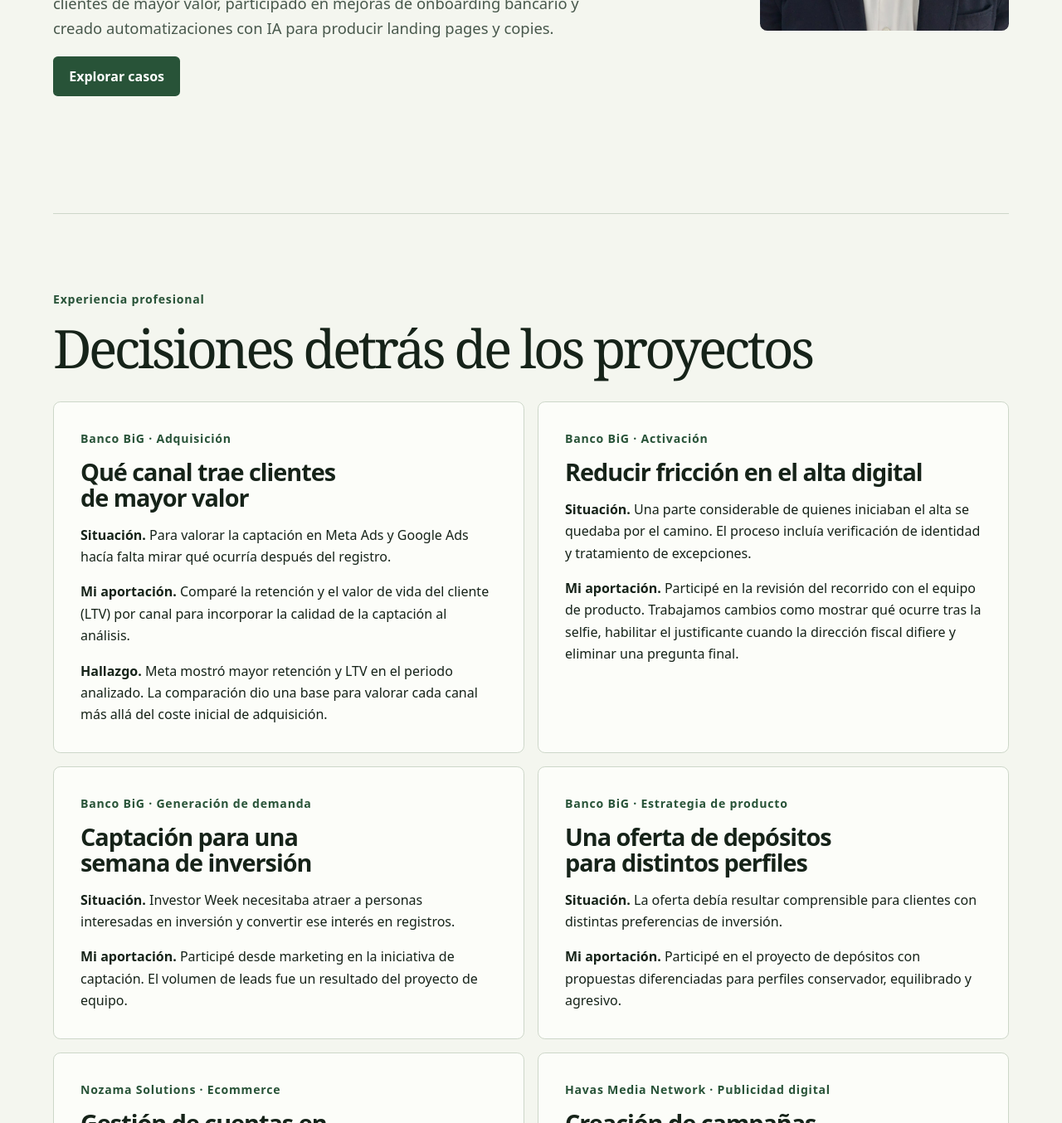
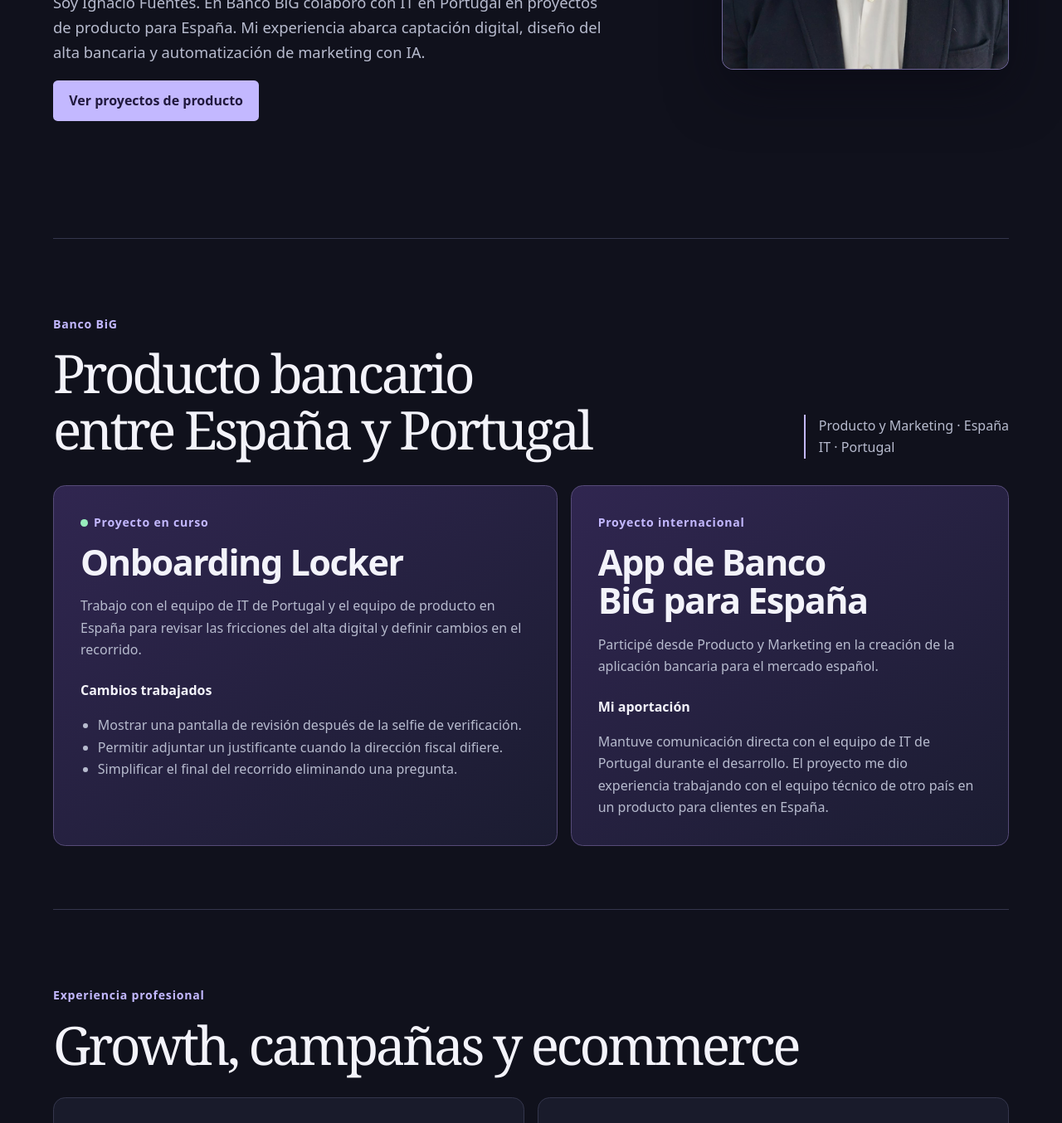
Before and after one commit to ignafuentes/Ignacio-Fuentes-Paredes, a plain HTML site: page index.html in a window 1280 px wide. Shown: the part 627-1981 px from the top of the page at 83% size. Drawn offline with Linux system fonts and the light colour scheme.

Commit message:
Add files via upload

```diff
--- a/index.html
+++ b/index.html
@@ -8,20 +8,46 @@
 <link rel="stylesheet" href="styles.css">
 </head>
 <body>
-<header class="bar"><a class="name" href="#inicio">Ignacio Fuentes</a><nav aria-label="Navegación principal"><a href="#casos">Casos</a><a href="#automatizaciones">Automatizaciones</a><a href="#trayectoria">Trayectoria</a></nav></header>
+<header class="bar"><a class="name" href="#inicio">Ignacio Fuentes</a><nav aria-label="Navegación principal"><a href="#producto">Producto</a><a href="#casos">Growth y agencia</a><a href="#automatizaciones">Automatizaciones</a><a href="#trayectoria">Trayectoria</a></nav></header>
 <main id="inicio">
 <section class="hero">
 <div>
 <p class="eyebrow">Growth Marketing · Producto digital · Madrid</p>
-<h1>Del primer clic<br>al cliente activo.</h1>
-<p class="intro">Soy Ignacio Fuentes. Trabajo en la intersección de marketing y producto. Mi experiencia abarca gestión de cuentas en Amazon, campañas display internacionales y producto bancario. He analizado qué canales captan clientes de mayor valor, participado en mejoras de onboarding bancario y creado automatizaciones con IA para producir landing pages y copies.</p>
-<a class="button" href="#casos">Explorar casos</a>
+<h1>Growth y producto<br><em>digital.</em></h1>
+<p class="intro">Soy Ignacio Fuentes. En Banco BiG colaboro con IT en Portugal en proyectos de producto para España. Mi experiencia abarca captación digital, diseño del alta bancaria y automatización de marketing con IA.</p>
+<a class="button" href="#producto">Ver proyectos de producto</a>
 </div>
 <figure class="portrait"><img src="ignacio-fuentes.png" alt="Retrato de Ignacio Fuentes" width="402" height="504"></figure>
 </section>
+<section id="producto" class="section">
+<div class="section-heading">
+<div><p class="eyebrow">Banco BiG</p><h2>Producto bancario<br>entre España y Portugal</h2></div>
+<p class="team">Producto y Marketing · España<br>IT · Portugal</p>
+</div>
+<div class="projects">
+<article class="featured">
+<p class="eyebrow"><span class="status"></span>Proyecto en curso</p>
+<h3>Onboarding Locker</h3>
+<p>Trabajo con el equipo de IT de Portugal y el equipo de producto en España para revisar las fricciones del alta digital y definir cambios en el recorrido.</p>
+<h4>Cambios trabajados</h4>
+<ul>
+<li>Mostrar una pantalla de revisión después de la selfie de verificación.</li>
+<li>Permitir adjuntar un justificante cuando la dirección fiscal difiere.</li>
+<li>Simplificar el final del recorrido eliminando una pregunta.</li>
+</ul>
+</article>
+<article class="featured">
+<p class="eyebrow">Proyecto internacional</p>
+<h3>App de Banco BiG para España</h3>
+<p>Participé desde Producto y Marketing en la creación de la aplicación bancaria para el mercado español.</p>
+<h4>Mi aportación</h4>
+<p>Mantuve comunicación directa con el equipo de IT de Portugal durante el desarrollo. El proyecto me dio experiencia trabajando con el equipo técnico de otro país en un producto para clientes en España.</p>
+</article>
+</div>
+</section>
 <section id="casos" class="section">
 <p class="eyebrow">Experiencia profesional</p>
-<h2>Decisiones detrás de los proyectos</h2>
+<h2>Growth, campañas y ecommerce</h2>
 <div class="cases">
 <article>
 <p class="eyebrow">Banco BiG · Adquisición</p>
@@ -29,12 +55,6 @@
 <p><strong>Situación.</strong> Para valorar la captación en Meta Ads y Google Ads hacía falta mirar qué ocurría después del registro.</p>
 <p><strong>Mi aportación.</strong> Comparé la retención y el valor de vida del cliente (LTV) por canal para incorporar la calidad de la captación al análisis.</p>
 <p><strong>Hallazgo.</strong> Meta mostró mayor retención y LTV en el periodo analizado. La comparación dio una base para valorar cada canal más allá del coste inicial de adquisición.</p>
-</article>
-<article>
-<p class="eyebrow">Banco BiG · Activación</p>
-<h3>Reducir fricción en el alta digital</h3>
-<p><strong>Situación.</strong> Una parte considerable de quienes iniciaban el alta se quedaba por el camino. El proceso incluía verificación de identidad y tratamiento de excepciones.</p>
-<p><strong>Mi aportación.</strong> Participé en la revisión del recorrido con el equipo de producto. Trabajamos cambios como mostrar qué ocurre tras la selfie, habilitar el justificante cuando la dirección fiscal difiere y eliminar una pregunta final.</p>
 </article>
 <article>
 <p class="eyebrow">Banco BiG · Generación de demanda</p>
--- a/styles.css
+++ b/styles.css
@@ -53,3 +53,41 @@ footer { border-top: 1px solid var(--line); }
   .hero { grid-template-columns: 1fr; }
   .portrait { width: min(11rem, 100%); }
 }
+
+:root {
+  color-scheme: dark;
+  --ink: #f3f3fa;
+  --muted: #b7bbce;
+  --paper: #10111c;
+  --line: #34364c;
+  --accent: #c3b8ff;
+}
+body {
+  background: radial-gradient(ellipse 52rem 37rem at 85% 0, #302653, transparent), var(--paper);
+}
+.bar { padding-block: 1.5rem; }
+.name { text-decoration: none; }
+nav a { text-decoration: none; }
+nav a:hover { text-decoration: underline; }
+.hero { grid-template-columns: minmax(0, 1fr) minmax(12rem, 30%); }
+.hero h1 { font-size: clamp(3.25rem, 8vw, 7.25rem); }
+.hero em { color: var(--accent); font-weight: 400; }
+.portrait img { border: 1px solid #6e6597; border-radius: 46% 46% .85rem .85rem; box-shadow: 0 1.5rem 4rem #08071180; }
+.button { background: var(--accent); color: #21193e; }
+.button:hover { background: #e2daff; }
+.section-heading { display: flex; flex-wrap: wrap; justify-content: space-between; align-items: end; gap: 1.5rem; }
+.team { border-left: 2px solid var(--accent); padding-left: 1rem; margin: 0; color: var(--muted); }
+.projects { display: grid; grid-template-columns: 1.15fr 1fr; gap: 1rem; margin-top: 2rem; }
+article { background: #191b2b; border-radius: .9rem; }
+article p, article li { color: var(--muted); }
+article strong { color: var(--ink); }
+article .eyebrow, article .flow { color: var(--accent); }
+.featured { background: linear-gradient(145deg, #302650, #1b1c31); border-color: #564b78; }
+.featured h3 { font-size: clamp(1.7rem, 4vw, 2.7rem); }
+.featured h4 { margin: 1.4rem 0 .35rem; }
+.featured ul { margin-bottom: 0; padding-left: 1.3rem; }
+.status { display: inline-block; width: .55rem; height: .55rem; margin-right: .45rem; border-radius: 50%; background: #98edbd; }
+@media (max-width: 46rem) {
+  .hero, .projects { grid-template-columns: 1fr; }
+  .portrait { width: min(14rem, 65%); }
+}
```
